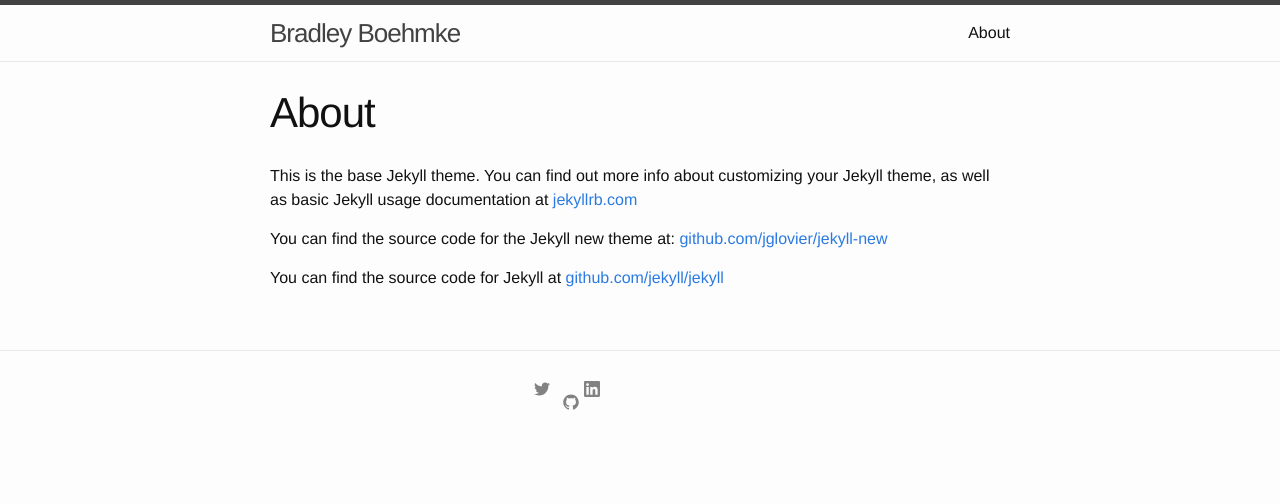
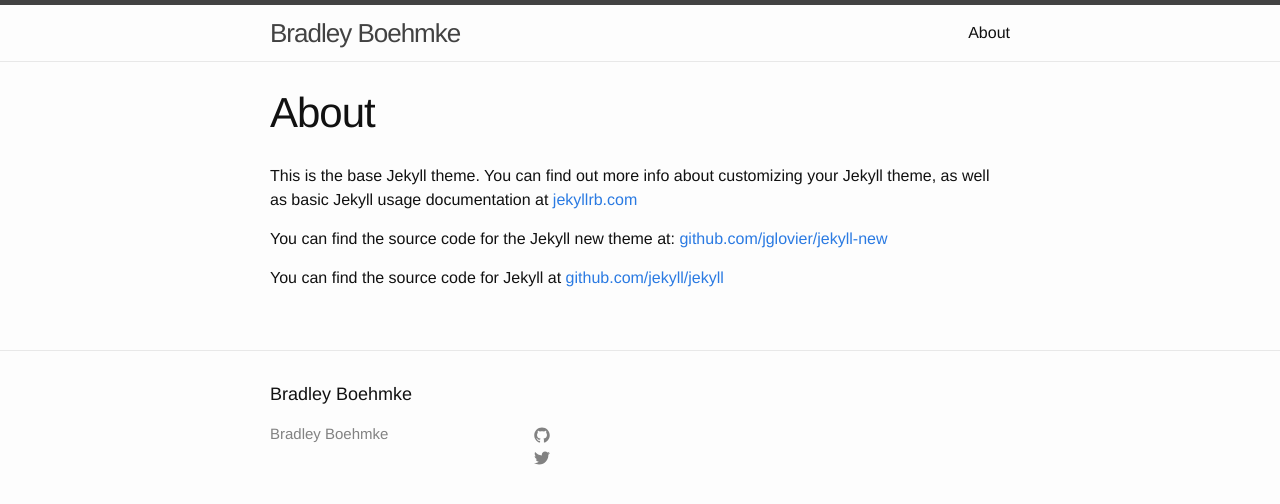
Before and after one commit to bradleyboehmke/bradleyboehmke, a Jekyll site: the page built from about.md, in a window 1280 px wide. Shown: the top 504 px of the page. Built offline with Jekyll 4.4.1, drawn with Linux system fonts in a browser that asks for light colours.

Commit message:
Update footer.html

```diff
--- a/_includes/footer.html
+++ b/_includes/footer.html
@@ -2,30 +2,45 @@
 
   <div class="wrapper">
 
+    <h2 class="footer-heading">{{ site.title }}</h2>
+
     <div class="footer-col-wrapper">
       <div class="footer-col  footer-col-1">
+        <ul class="contact-list">
+          <li>{{ site.title }}</li>
+          <li><a href="mailto:{{ site.email }}">{{ site.email }}</a></li>
+        </ul>
       </div>
 
       <div class="footer-col  footer-col-2">
-          <p>
-            <a target="_blank" title="Tweet me on Twitter" href="http://www.twitter.com/bradleyboehmke">
-            <svg width="25" height="25">
+        <ul class="social-media-list">
+
+          <li>
+            <a href="https://github.com/{{ site.github_username }}">
+              <span class="icon  icon--github">
+                <svg viewBox="0 0 16 16">
+                  <path fill="#828282" d="M7.999,0.431c-4.285,0-7.76,3.474-7.76,7.761 c0,3.428,2.223,6.337,5.307,7.363c0.388,0.071,0.53-0.168,0.53-0.374c0-0.184-0.007-0.672-0.01-1.32 c-2.159,0.469-2.614-1.04-2.614-1.04c-0.353-0.896-0.862-1.135-0.862-1.135c-0.705-0.481,0.053-0.472,0.053-0.472 c0.779,0.055,1.189,0.8,1.189,0.8c0.692,1.186,1.816,0.843,2.258,0.645c0.071-0.502,0.271-0.843,0.493-1.037 C4.86,11.425,3.049,10.76,3.049,7.786c0-0.847,0.302-1.54,0.799-2.082C3.768,5.507,3.501,4.718,3.924,3.65 c0,0,0.652-0.209,2.134,0.796C6.677,4.273,7.34,4.187,8,4.184c0.659,0.003,1.323,0.089,1.943,0.261 c1.482-1.004,2.132-0.796,2.132-0.796c0.423,1.068,0.157,1.857,0.077,2.054c0.497,0.542,0.798,1.235,0.798,2.082 c0,2.981-1.814,3.637-3.543,3.829c0.279,0.24,0.527,0.713,0.527,1.437c0,1.037-0.01,1.874-0.01,2.129 c0,0.208,0.14,0.449,0.534,0.373c3.081-1.028,5.302-3.935,5.302-7.362C15.76,3.906,12.285,0.431,7.999,0.431z"/>
+                </svg>
+              </span>
+
+              <span class="username">{{ site.github_username }}</span>
+            </a>
+          </li>
+
+          <li>
+            <a href="https://twitter.com/{{ site.twitter_username }}">
+              <span class="icon  icon--twitter">
+                <svg viewBox="0 0 16 16">
                   <path fill="#828282" d="M15.969,3.058c-0.586,0.26-1.217,0.436-1.878,0.515c0.675-0.405,1.194-1.045,1.438-1.809
                   c-0.632,0.375-1.332,0.647-2.076,0.793c-0.596-0.636-1.446-1.033-2.387-1.033c-1.806,0-3.27,1.464-3.27,3.27 c0,0.256,0.029,0.506,0.085,0.745C5.163,5.404,2.753,4.102,1.14,2.124C0.859,2.607,0.698,3.168,0.698,3.767 c0,1.134,0.577,2.135,1.455,2.722C1.616,6.472,1.112,6.325,0.671,6.08c0,0.014,0,0.027,0,0.041c0,1.584,1.127,2.906,2.623,3.206 C3.02,9.402,2.731,9.442,2.433,9.442c-0.211,0-0.416-0.021-0.615-0.059c0.416,1.299,1.624,2.245,3.055,2.271 c-1.119,0.877-2.529,1.4-4.061,1.4c-0.264,0-0.524-0.015-0.78-0.046c1.447,0.928,3.166,1.469,5.013,1.469 c6.015,0,9.304-4.983,9.304-9.304c0-0.142-0.003-0.283-0.009-0.423C14.976,4.29,15.531,3.714,15.969,3.058z"/>
                 </svg>
+              </span>
+
+              <span class="username">{{ site.twitter_username }}</span>
             </a>
+          </li>
 
-             <a target="_blank" title="Fork me on GitHub" href="https://github.com/bradleyboehmke">
-                <span class="icon  icon--github">
-                <svg width="25" height="25">
-                  <path fill="#828282" d="M7.999,0.431c-4.285,0-7.76,3.474-7.76,7.761 c0,3.428,2.223,6.337,5.307,7.363c0.388,0.071,0.53-0.168,0.53-0.374c0-0.184-0.007-0.672-0.01-1.32 c-2.159,0.469-2.614-1.04-2.614-1.04c-0.353-0.896-0.862-1.135-0.862-1.135c-0.705-0.481,0.053-0.472,0.053-0.472 c0.779,0.055,1.189,0.8,1.189,0.8c0.692,1.186,1.816,0.843,2.258,0.645c0.071-0.502,0.271-0.843,0.493-1.037 C4.86,11.425,3.049,10.76,3.049,7.786c0-0.847,0.302-1.54,0.799-2.082C3.768,5.507,3.501,4.718,3.924,3.65 c0,0,0.652-0.209,2.134,0.796C6.677,4.273,7.34,4.187,8,4.184c0.659,0.003,1.323,0.089,1.943,0.261 c1.482-1.004,2.132-0.796,2.132-0.796c0.423,1.068,0.157,1.857,0.077,2.054c0.497,0.542,0.798,1.235,0.798,2.082 c0,2.981-1.814,3.637-3.543,3.829c0.279,0.24,0.527,0.713,0.527,1.437c0,1.037-0.01,1.874-0.01,2.129 c0,0.208,0.14,0.449,0.534,0.373c3.081-1.028,5.302-3.935,5.302-7.362C15.76,3.906,12.285,0.431,7.999,0.431z"/>
-                </svg>
-            </a>
-
-            <a target="_blank" title="Link up with me on LinkedIn" href="https://www.linkedin.com/in/brad-boehmke-ph-d-9b0a257">
-                <svg xmlns="http://www.w3.org/2000/svg"  width="25" height="25" fill-rule="evenodd" clip-rule="evenodd" stroke-linejoin="round" stroke-miterlimit="1.414"><path fill="#828282" d="M13.632 13.635h-2.37V9.922c0-.886-.018-2.025-1.234-2.025-1.235 0-1.424.964-1.424 1.96v3.778h-2.37V6H8.51V7.04h.03c.318-.6 1.092-1.233 2.247-1.233 2.4 0 2.845 1.58 2.845 3.637v4.188zM3.558 4.955c-.762 0-1.376-.617-1.376-1.377 0-.758.614-1.375 1.376-1.375.76 0 1.376.617 1.376 1.375 0 .76-.617 1.377-1.376 1.377zm1.188 8.68H2.37V6h2.376v7.635zM14.816 0H1.18C.528 0 0 .516 0 1.153v13.694C0 15.484.528 16 1.18 16h13.635c.652 0 1.185-.516 1.185-1.153V1.153C16 .516 15.467 0 14.815 0z" fill-rule="nonzero"/></svg>
-            </a>
-          </p>
+        </ul>
       </div>
 
       <div class="footer-col  footer-col-3">
```
